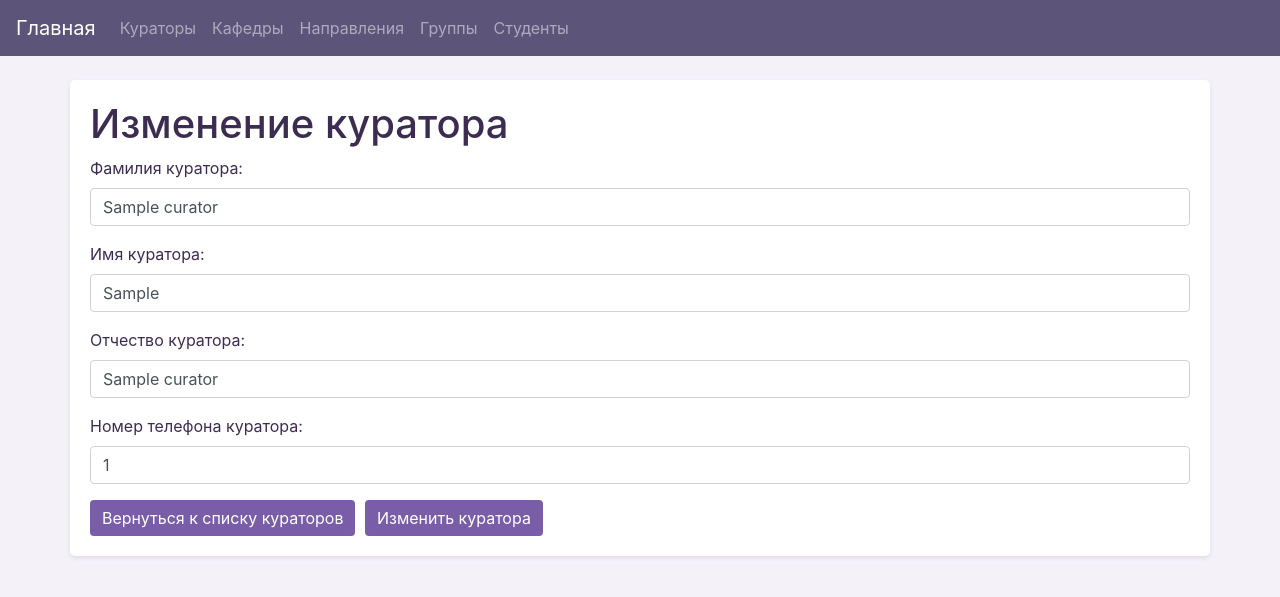
After one commit to daniilShestopalov/Faculty-database, a Django app: page /curators/change/1/ in a window 1280 px wide. The commit adds this page. Shown: the top 597 px of the page. Run offline with Django 4.2, Linux system fonts and the light colour scheme; tables that the repository leaves empty hold one stand-in row (values such as "Sample post"); some libraries are stand-ins or nearby versions.

Commit message:
the possibility of changing the data of a certain department and curator has been implemented, as well as the style of the object deletion form in each html file has been changed.

```diff
--- a/faculty_database_project/faculty/templates/base.html
+++ b/faculty_database_project/faculty/templates/base.html
@@ -124,6 +124,28 @@
       </div>
     </div>
 
+    <!-- Модальное окно подтверждения удаления -->
+    <div class="modal fade" id="confirmDeleteModal" tabindex="-1" role="dialog" aria-labelledby="confirmDeleteModalLabel" aria-hidden="true">
+        <div class="modal-dialog" role="document">
+            <div class="modal-content">
+                <div class="modal-header">
+                    <h5 class="modal-title" id="confirmDeleteModalLabel">Подтвердите удаление</h5>
+                    <button type="button" class="close" data-dismiss="modal" aria-label="Close">
+                        <span aria-hidden="true">&times;</span>
+                    </button>
+                </div>
+                <div class="modal-body">
+                    Вы уверены, что хотите удалить этот объект?
+                </div>
+                <div class="modal-footer">
+                    <button type="button" class="btn btn-secondary" data-dismiss="modal">Отмена</button>
+                    <button type="button" class="btn btn-danger" id="confirmDeleteButton">Удалить</button>
+                </div>
+            </div>
+        </div>
+    </div>
+
+
     <!-- Подключение JavaScript Bootstrap и зависимостей -->
     <script src="https://code.jquery.com/jquery-3.5.1.slim.min.js"></script>
     <script src="https://cdn.jsdelivr.net/npm/popper.js@1.6.6/dist/umd/popper.min.js"></script>
--- /dev/null
+++ b/faculty_database_project/faculty/templates/curator_change.html
@@ -0,0 +1,51 @@
+{% extends 'base.html' %}
+
+<meta charset="UTF-8">
+
+
+{% block title %}Изменение куратора{% endblock %}
+
+{% block content %}
+    <h1>Изменение куратора</h1>
+
+    <form action="{% url 'curator_change_confirm' curator_id=curator.curator_id %}" method="post" novalidate>
+        {% csrf_token %}
+        <div class="form-group">
+            <label for="curatorSecondName">Фамилия куратора:</label>
+            <input type="text" class="form-control" id="curatorSecondName" name="curator_second_name" placeholder="Введите фамилию куратора" required oninput="checkInput(this)" value="{{ curator.curator_second_name }}">
+        </div>
+        <div class="form-group">
+            <label for="curatorFirstName">Имя куратора:</label>
+            <input type="text" class="form-control" id="curatorFirstName" name="curator_first_name" placeholder="Введите имя куратора" required oninput="checkInput(this)" value="{{ curator.curator_first_name }}">
+        </div>
+        <div class="form-group">
+            <label for="curatorMiddleName">Отчество куратора:</label>
+            <input type="text" class="form-control" id="curatorMiddleName" name="curator_middle_name" placeholder="Введите отчество куратора при наличии" required oninput="checkInput(this)" value="{{ curator.curator_middle_name }}">
+        </div>
+        <div class="form-group">
+            <label for="curatorContactNumber">Номер телефона куратора:</label>
+            <input type="text" class="form-control" id="curatorContactNumber" name="curator_contact_number" placeholder="Введите номер телефона куратора" required oninput="checkPhoneNumber(this)" value="{{ curator.curator_contact_number }}">
+        </div>
+        <a href="{% url 'curator_list' %}" class="btn btn-custom">Вернуться к списку кураторов</a>
+        <button type="submit" class="btn btn-custom">Изменить куратора</button>
+    </form>
+
+    <script>
+        function checkInput(input) {
+            input.value = input.value.replace(/[^а-яА-ЯёЁ\s-]/gi, '');
+        }
+
+        function checkPhoneNumber(input) {
+
+            input.value = input.value.replace(/[^\d]/g, '');
+
+            if (!input.value.startsWith('8')) {
+                input.value = '8' + input.value;
+             }
+
+            if (input.value.length > 11) {
+                input.value = input.value.slice(0, 11);
+            }
+        }
+    </script>
+{% endblock %}
--- a/faculty_database_project/faculty/templates/curators.html
+++ b/faculty_database_project/faculty/templates/curators.html
@@ -31,8 +31,8 @@
                     <td>{{ curator.curator_middle_name }}</td>
                     <td>{{ curator.curator_contact_number }}</td>
                     <td>
-
-                        <form action="{% url 'curator_delete' curator.curator_id %}" method="post" style="inline-form">
+                        <a href="{% url 'curator_change' curator.curator_id %}" class="btn btn-custom">Изменить</a>
+                        <form action="{% url 'curator_delete' curator.curator_id %}" method="post" style="display: inline;">
                             {% csrf_token %}
                             <button type="submit" class="btn btn-custom" onclick="return confirm('Вы уверены, что хотите удалить этого куратора?');">Удалить</button>
                         </form>
--- a/faculty_database_project/faculty/templates/departments.html
+++ b/faculty_database_project/faculty/templates/departments.html
@@ -28,7 +28,7 @@
                     <td>{{ department.department_name }}</td>
                     <td>{{ department.department_name_short }}</td>
                     <td>
-
+                        <a href="{% url 'department_change' department.department_id %}" class="btn btn-custom">Изменить</a>
                         <form action="{% url 'department_delete' department.department_id %}" method="post" style="display: inline;">
                             {% csrf_token %}
                             <button type="submit" class="btn btn-custom" onclick="return confirm('Вы уверены, что хотите удалить эту кафедру?');">Удалить</button>
--- a/faculty_database_project/faculty/templates/directions.html
+++ b/faculty_database_project/faculty/templates/directions.html
@@ -34,7 +34,7 @@
                     <td>{{ direction.department.department_name }}</td>
                     <td>
 
-                        <form action="{% url 'direction_delete' direction.direction_id %}" method="post" style="inline-form">
+                        <form action="{% url 'direction_delete' direction.direction_id %}" method="post" style="display: inline;">
                             {% csrf_token %}
                             <button type="submit"  class="btn btn-custom" onclick="return confirm('Вы уверены, что хотите удалить это направление?');">Удалить</button>
                         </form>
--- a/faculty_database_project/faculty/templates/groups.html
+++ b/faculty_database_project/faculty/templates/groups.html
@@ -44,7 +44,7 @@
                         {% endif %}</td>
                     <td>
 
-                        <form action="{% url 'group_delete' group.group_id %}" method="post" style="inline-form">
+                        <form action="{% url 'group_delete' group.group_id %}" method="post" style="display: inline;">
                             {% csrf_token %}
                             <button type="submit" class="btn btn-custom" onclick="return confirm('Вы уверены, что хотите удалить эту группу?');">Удалить</button>
                         </form>
--- a/faculty_database_project/faculty/templates/students.html
+++ b/faculty_database_project/faculty/templates/students.html
@@ -49,7 +49,7 @@
                     </td>
                     <td>
 
-                        <form action="{% url 'student_delete' student.student_id %}" method="post" style="inline-form">
+                        <form action="{% url 'student_delete' student.student_id %}" method="post" style="display: inline;">
                             {% csrf_token %}
                             <button type="submit" class="btn btn-custom" onclick="return confirm('Вы уверены, что хотите удалить этого студента?');">Удалить</button>
                         </form>
--- a/faculty_database_project/faculty/views.py
+++ b/faculty_database_project/faculty/views.py
@@ -36,6 +36,28 @@ def curator_add_confirm(request):
 
         return curator_add(request)
 
+def curator_change(request, curator_id):
+    curator = Curator.objects.get(pk=curator_id)
+    return render(request, 'curator_change.html', {'curator': curator})
+
+def curator_change_confirm(request, curator_id):
+    curator = Curator.objects.get(pk=curator_id)
+    if request.method == 'POST':
+        form = CuratorForm(request.POST, instance=curator)
+        if form.is_valid():
+            form.save()
+            messages.success(request, 'Куратор успешно изменен.')
+            return redirect('curator_list')
+        else:
+            errors = []
+            for field, error_messages in form.errors.items():
+                field_label = form.fields[field].label
+                for error in error_messages:
+                    errors.append(f"{field_label}: {error}")
+            messages.error(request, '\n'.join(errors))
+
+    return curator_change(request, curator_id)
+
 
 def delete_curator(request, curator_id):
     curator = Curator.objects.get(pk=curator_id)
@@ -68,6 +90,28 @@ def department_add_confirm(request):
             messages.error(request, '\n'.join(errors))
 
     return department_add(request)
+
+def department_change(request, department_id):
+    department = Department.objects.get(pk=department_id)
+    return render(request, 'departmental_change.html', {'department': department})
+
+def department_change_confirm(request, department_id):
+    department = Department.objects.get(pk=department_id)
+    if request.method == 'POST':
+        form = DepartmentForm(request.POST, instance=department)
+        if form.is_valid():
+            form.save()
+            messages.success(request, 'Кафедра успешно изменена.')
+            return redirect('department_list')
+        else:
+            errors = []
+            for field, error_messages in form.errors.items():
+                field_label = form.fields[field].label
+                for error in error_messages:
+                    errors.append(f"{field_label}: {error}")
+            messages.error(request, '\n'.join(errors))
+
+    return department_change(request, department_id)
 
 
 def delete_department(request, department_id):
--- a/faculty_database_project/faculty_database/urls.py
+++ b/faculty_database_project/faculty_database/urls.py
@@ -25,10 +25,14 @@ urlpatterns = [
     path('curators/delete/<int:curator_id>/', views.delete_curator, name='curator_delete'),
     path('curators/add/', views.curator_add, name='curator_add'),
     path('curators/add/confirm/', views.curator_add_confirm, name='curator_add_confirm'),
+    path('curators/change/<int:curator_id>/', views.curator_change, name='curator_change'),
+    path('curators/change/<int:curator_id>/confirm/', views.curator_change_confirm, name='curator_change_confirm'),
     path('departments/', views.department_list, name='department_list'),
     path('departments/delete/<int:department_id>/', views.delete_department, name='department_delete'),
     path('departments/add/', views.department_add, name='department_add'),
     path('departments/add/confirm/', views.department_add_confirm, name='department_add_confirm'),
+    path('departments/change/<int:department_id>/', views.department_change, name='department_change'),
+    path('departments/change/<int:department_id>/confirm/', views.department_change_confirm, name='department_change_confirm'),
     path('directions/', views.direction_list, name='direction_list'),
     path('directions/delete/<int:direction_id>/', views.delete_direction, name='direction_delete'),
     path('groups/', views.group_list, name='group_list'),
```
Also changed, not shown: faculty_database_project/faculty/templates/departmental_change.html (added, +30 -0 lines).
